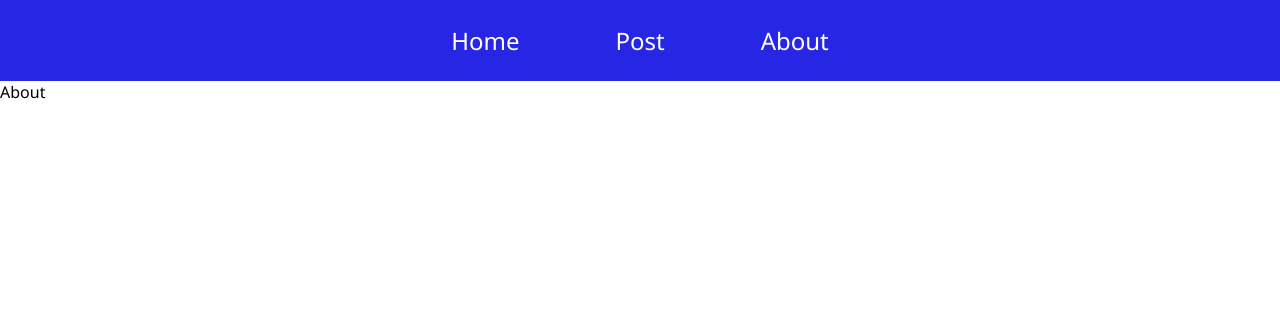
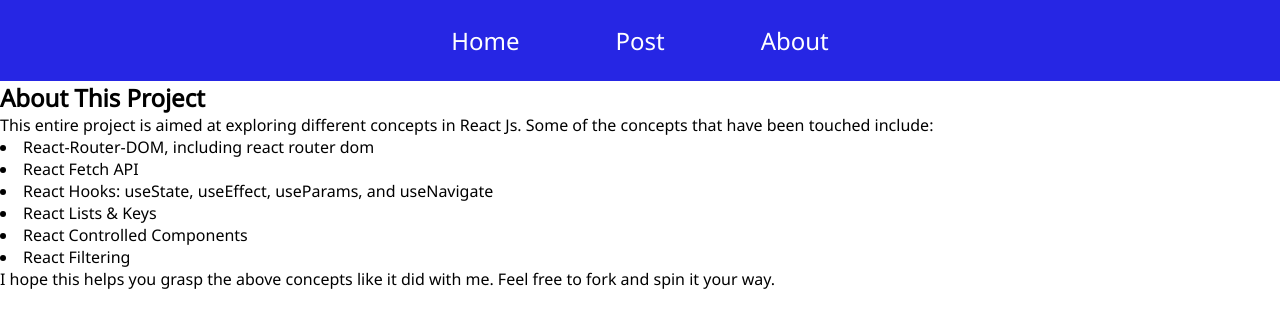
Before and after one commit to WMCharles/React-Blog, a React (Create React App) app: page /about in a window 1280 px wide. Shown: the top 328 px of the page. Built offline with nearby package versions, Linux system fonts and the light colour scheme; data requests are answered from the project's data file.

Commit message:
add content to About component

```diff
--- a/src/components/About/About.js
+++ b/src/components/About/About.js
@@ -2,6 +2,16 @@ import React from 'react'
 
 export default function About() {
   return (
-    <div>About</div>
+    <div className='about'>
+      <h2>About This Project</h2>
+      <p>This entire project is aimed at exploring different concepts in React Js. Some of the concepts that have been touched include:</p>
+      <li>React-Router-DOM, including react router dom</li>
+      <li>React Fetch API</li>
+      <li>React Hooks: useState, useEffect, useParams, and useNavigate</li>
+      <li>React Lists & Keys</li>
+      <li>React Controlled Components</li>
+      <li>React Filtering</li>
+      <p>I hope this helps you grasp the above concepts like it did with me. Feel free to fork and spin it your way.</p>
+    </div>
   )
 }
```
